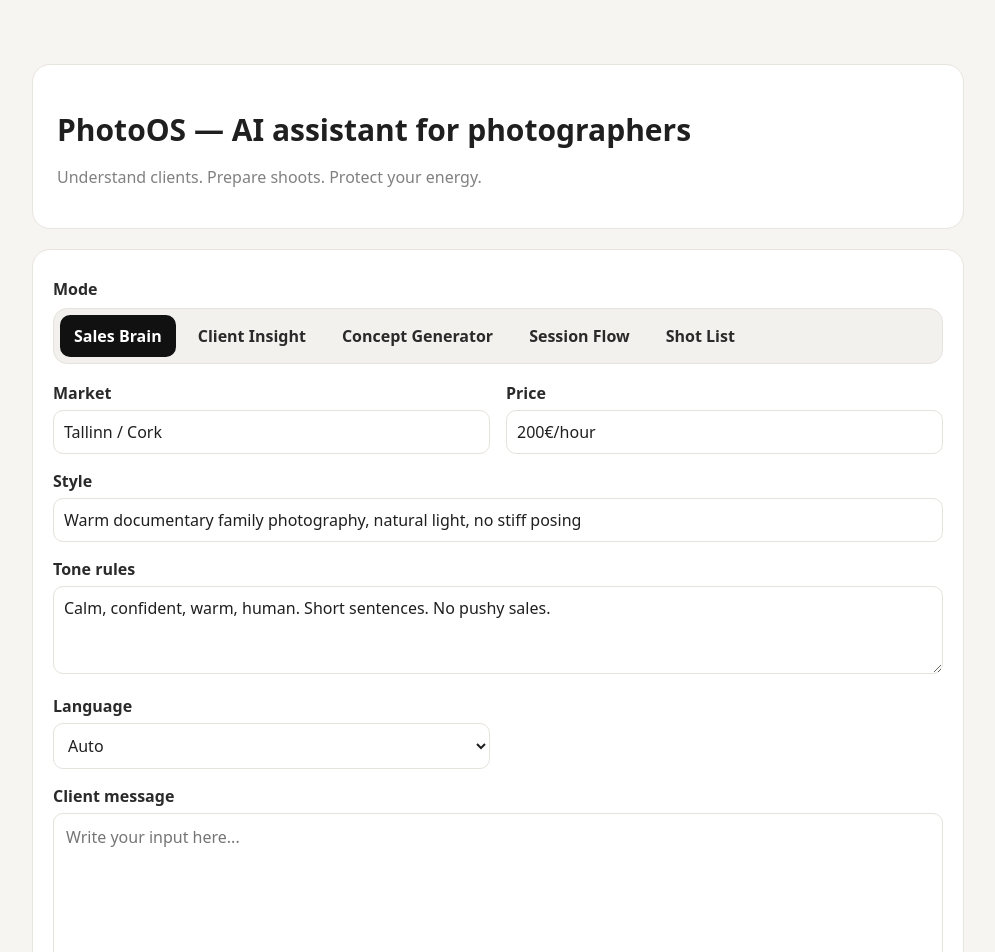
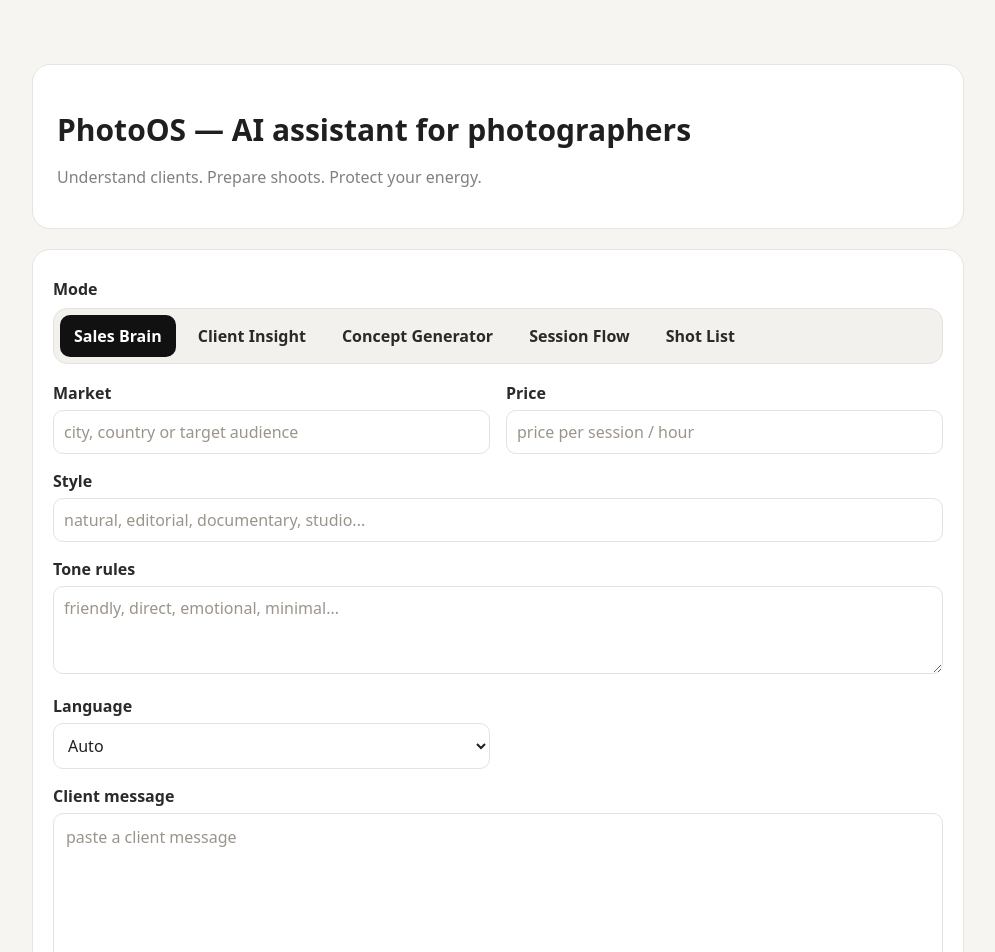
Before and after one commit to ivanboglajev/photoos-ai, a Next.js app: page / in a window 1280 px wide. Shown: the top 952 px of the page, without its empty margins (142-1137 px from the left). Built offline with nearby package versions, Linux system fonts and the light colour scheme.

Commit message:
Fix UI and input flow

```diff
--- a/app/globals.css
+++ b/app/globals.css
@@ -17,3 +17,8 @@ select,
 button {
   font: inherit;
 }
+
+input::placeholder,
+textarea::placeholder {
+  color: #9b948b;
+}
--- a/app/page.tsx
+++ b/app/page.tsx
@@ -6,15 +6,12 @@ import { useState } from "react";
 export default function Home() {
   const [mode, setMode] = useState("sales");
   const [text, setText] = useState("");
+const [copiedKey, setCopiedKey] = useState("");
 
-  const [city, setCity] = useState("Tallinn / Cork");
-  const [style, setStyle] = useState(
-    "Warm documentary family photography, natural light, no stiff posing"
-  );
-  const [price, setPrice] = useState("200€/hour");
-  const [tone, setTone] = useState(
-    "Calm, confident, warm, human. Short sentences. No pushy sales."
-  );
+  const [city, setCity] = useState("");
+const [style, setStyle] = useState("");
+const [price, setPrice] = useState("");
+const [tone, setTone] = useState("");
   const [languageMode, setLanguageMode] = useState("auto");
 
   const [result, setResult] = useState<any>(null);
@@ -36,9 +33,7 @@ export default function Home() {
           photographer: { city, style, price, tone, languageMode },
         }),
       });
-function copyText(value: string) {
-  navigator.clipboard.writeText(value);
-}
+
       const data = await res.json().catch(() => ({}));
       if (!res.ok) throw new Error(data?.details || data?.error || `HTTP ${res.status}`);
       setResult(data);
@@ -49,6 +44,16 @@ function copyText(value: string) {
     }
   }
 
+function copyText(key: string, value: string) {
+    if (!value) return;
+
+  navigator.clipboard.writeText(value);
+  setCopiedKey(key);
+
+  setTimeout(() => {
+    setCopiedKey((current) => (current === key ? "" : current));
+  }, 1500);
+}
   const fieldStyle = {
     width: "100%",
     marginTop: 6,
@@ -160,22 +165,43 @@ function copyText(value: string) {
         >
           <div>
             <label style={{ fontWeight: 600, color: "#2a2a2a" }}>Market</label>
-            <input value={city} onChange={(e) => setCity(e.target.value)} style={fieldStyle} />
+            <input
+  value={city}
+  onChange={(e) => setCity(e.target.value)}
+  placeholder="city, country or target audience"
+  style={fieldStyle}
+/>
           </div>
 
           <div>
             <label style={{ fontWeight: 600, color: "#2a2a2a" }}>Price</label>
-            <input value={price} onChange={(e) => setPrice(e.target.value)} style={fieldStyle} />
+            <input
+  value={price}
+  onChange={(e) => setPrice(e.target.value)}
+  placeholder="price per session / hour"
+  style={fieldStyle}
+/>
           </div>
 
           <div style={{ gridColumn: "1 / -1" }}>
             <label style={{ fontWeight: 600, color: "#2a2a2a" }}>Style</label>
-            <input value={style} onChange={(e) => setStyle(e.target.value)} style={fieldStyle} />
+            <input
+  value={style}
+  onChange={(e) => setStyle(e.target.value)}
+  placeholder="natural, editorial, documentary, studio..."
+  style={fieldStyle}
+/>
           </div>
 
           <div style={{ gridColumn: "1 / -1" }}>
             <label style={{ fontWeight: 600, color: "#2a2a2a" }}>Tone rules</label>
-            <textarea value={tone} onChange={(e) => setTone(e.target.value)} rows={3} style={fieldStyle} />
+            <textarea
+  value={tone}
+  onChange={(e) => setTone(e.target.value)}
+  rows={3}
+  placeholder="friendly, direct, emotional, minimal..."
+  style={fieldStyle}
+/>
           </div>
 
           <div>
@@ -205,7 +231,17 @@ function copyText(value: string) {
   value={text}
   onChange={(e) => setText(e.target.value)}
   rows={8}
-            placeholder="Write your input here..."
+  placeholder={
+    mode === "sales"
+      ? "paste a client message"
+      : mode === "insight"
+      ? "describe the client or session briefly"
+      : mode === "concept"
+      ? "describe the shoot idea or family situation"
+      : mode === "flow"
+      ? "describe the session flow challenge"
+      : "describe the session for shot priorities"
+  }
   style={{
     ...fieldStyle,
     padding: 12,
@@ -272,12 +308,14 @@ function copyText(value: string) {
     </div>
 
     <div><b>Insight</b><br />{result.insight}</div>
+
     <br />
+
     <div>
       <div style={{ display: "flex", justifyContent: "space-between", alignItems: "center" }}>
         <b>Reply (short)</b>
         <button
-      onClick={() => copyText(result.reply_short)}
+          onClick={() => copyText("reply_short", result.reply_short)}
           style={{
             border: "none",
             background: "#f3f1ed",
@@ -286,17 +324,19 @@ function copyText(value: string) {
             cursor: "pointer",
           }}
         >
-      Copy
+          {copiedKey === "reply_short" ? "Copied" : "Copy"}
         </button>
       </div>
       <div style={{ marginTop: 6 }}>{result.reply_short}</div>
     </div>
+
     <br />
+
     <div>
       <div style={{ display: "flex", justifyContent: "space-between", alignItems: "center" }}>
         <b>Reply (long)</b>
         <button
-      onClick={() => copyText(result.reply_long)}
+          onClick={() => copyText("reply_long", result.reply_long)}
           style={{
             border: "none",
             background: "#f3f1ed",
@@ -305,17 +345,19 @@ function copyText(value: string) {
             cursor: "pointer",
           }}
         >
-      Copy
+          {copiedKey === "reply_long" ? "Copied" : "Copy"}
         </button>
       </div>
       <div style={{ marginTop: 6 }}>{result.reply_long}</div>
     </div>
+
     <br />
+
     <div>
       <div style={{ display: "flex", justifyContent: "space-between", alignItems: "center" }}>
         <b>Upsell</b>
         <button
-      onClick={() => copyText(result.upsell)}
+          onClick={() => copyText("upsell", result.upsell)}
           style={{
             border: "none",
             background: "#f3f1ed",
@@ -324,7 +366,7 @@ function copyText(value: string) {
             cursor: "pointer",
           }}
         >
-      Copy
+          {copiedKey === "upsell" ? "Copied" : "Copy"}
         </button>
       </div>
       <div style={{ marginTop: 6 }}>{result.upsell}</div>
```
Lines whose indentation alone changed are shown as unchanged.
